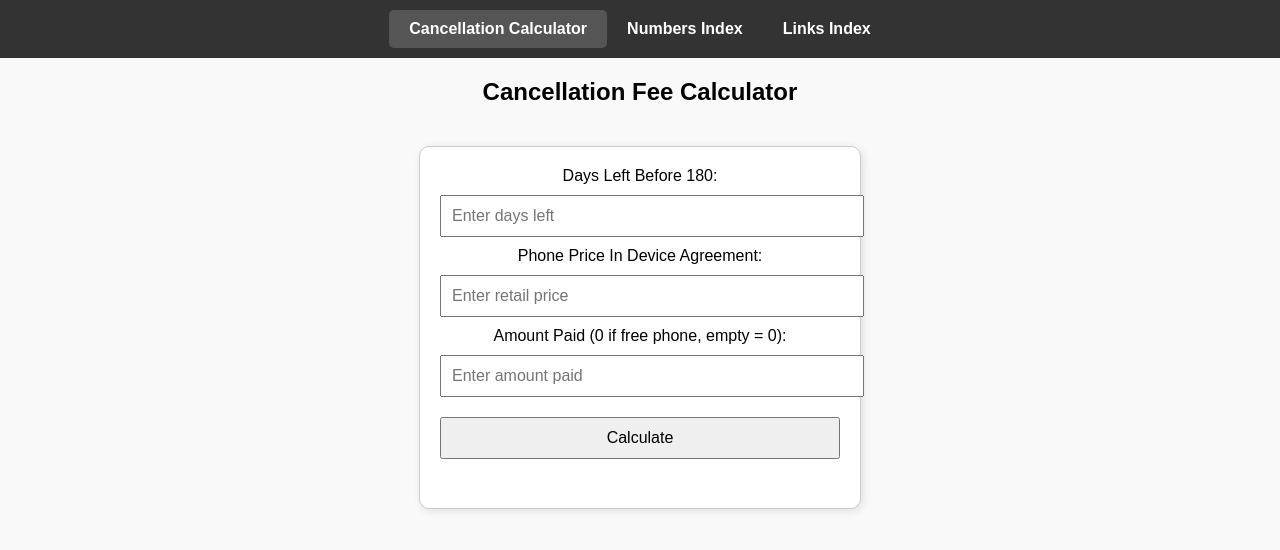
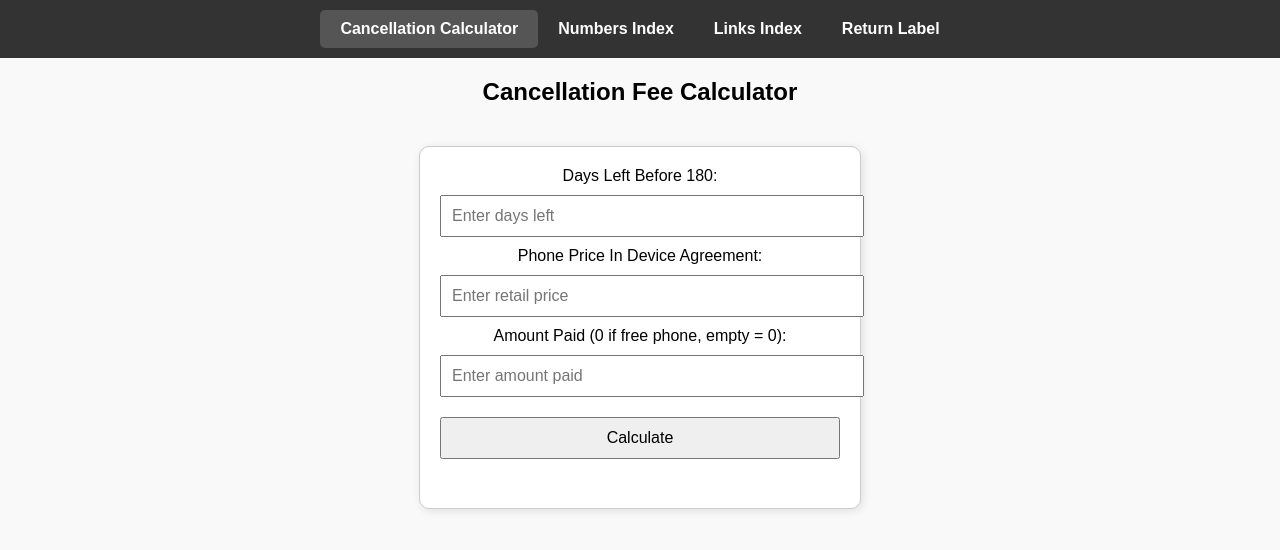
Before and after one commit to LavaDirt/LavaDirt.github.io, a plain HTML site: page index.html in a window 1280 px wide. Drawn offline with Linux system fonts and the light colour scheme.

Commit message:
Update index.html

```diff
--- a/index.html
+++ b/index.html
@@ -55,6 +55,7 @@
         <a href="index.html" class="active">Cancellation Calculator</a>
         <a href="numbers.html">Numbers Index</a>
         <a href="links.html">Links Index</a>
+        <a href="returnlabel.html">Return Label</a>
     </nav>
 
     <h2>Cancellation Fee Calculator</h2>
```
